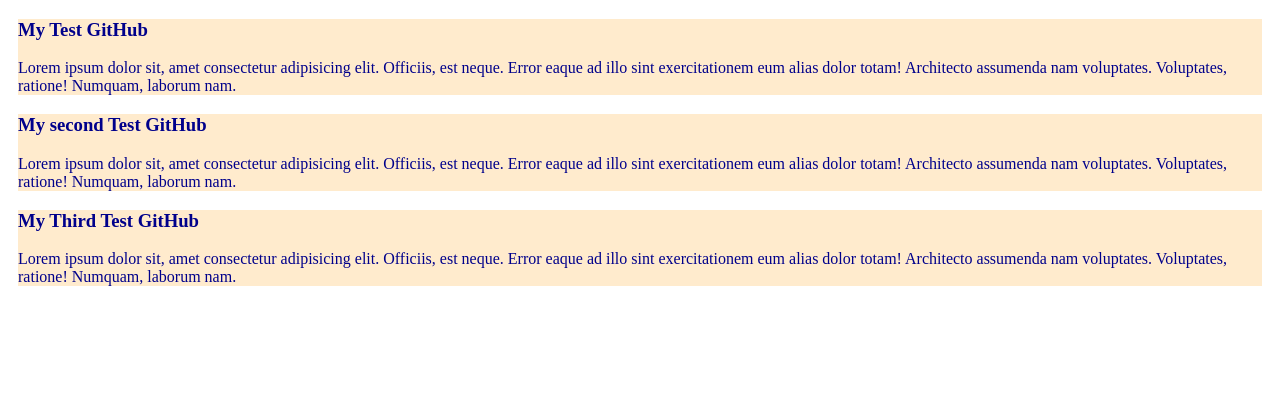
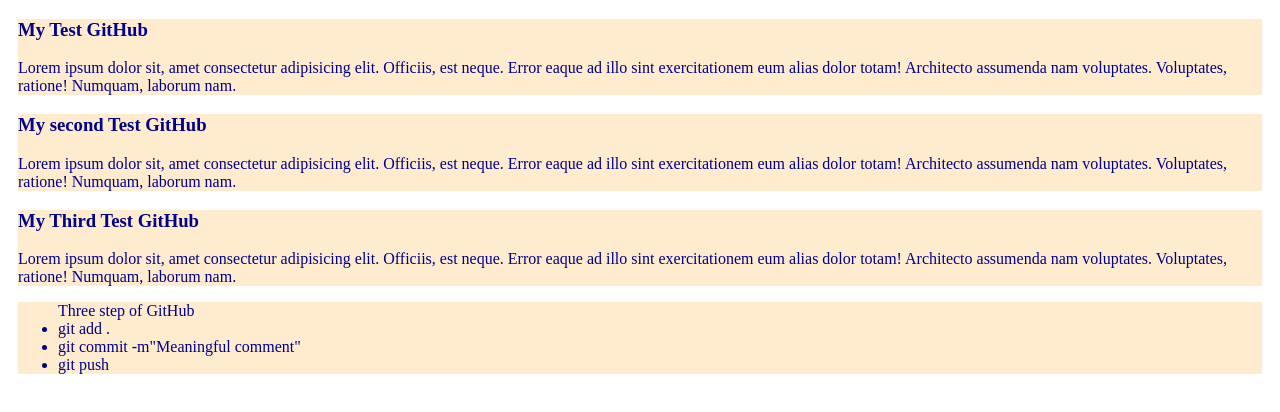
Before and after one commit to Tahsin1282/Try-GitHub, a plain HTML site: page index.html in a window 1280 px wide. Drawn offline with Linux system fonts and the light colour scheme.

Commit message:
Third try

```diff
--- a/index.html
+++ b/index.html
@@ -21,6 +21,13 @@
         <h3>My Third Test GitHub</h3>
         <p>Lorem ipsum dolor sit, amet consectetur adipisicing elit. Officiis, est neque. Error eaque ad illo sint exercitationem eum alias dolor totam! Architecto assumenda nam voluptates. Voluptates, ratione! Numquam, laborum nam.</p>
     </div>
+    <div>
+        <ul>Three step of GitHub
+            <li>git add .</li>
+            <li>git commit -m"Meaningful comment"</li>
+            <li>git push</li>
+        </ul>
+    </div>
 
 </body>
 </html>
```
